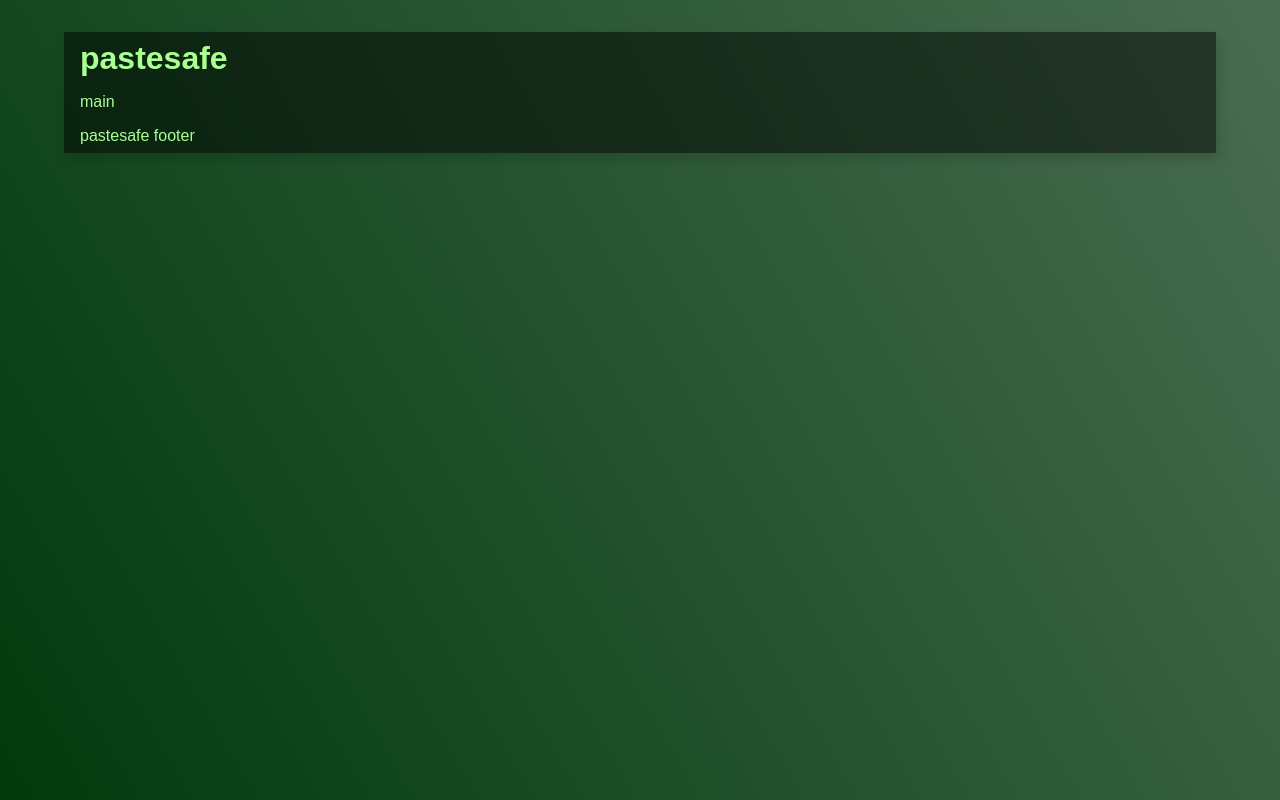
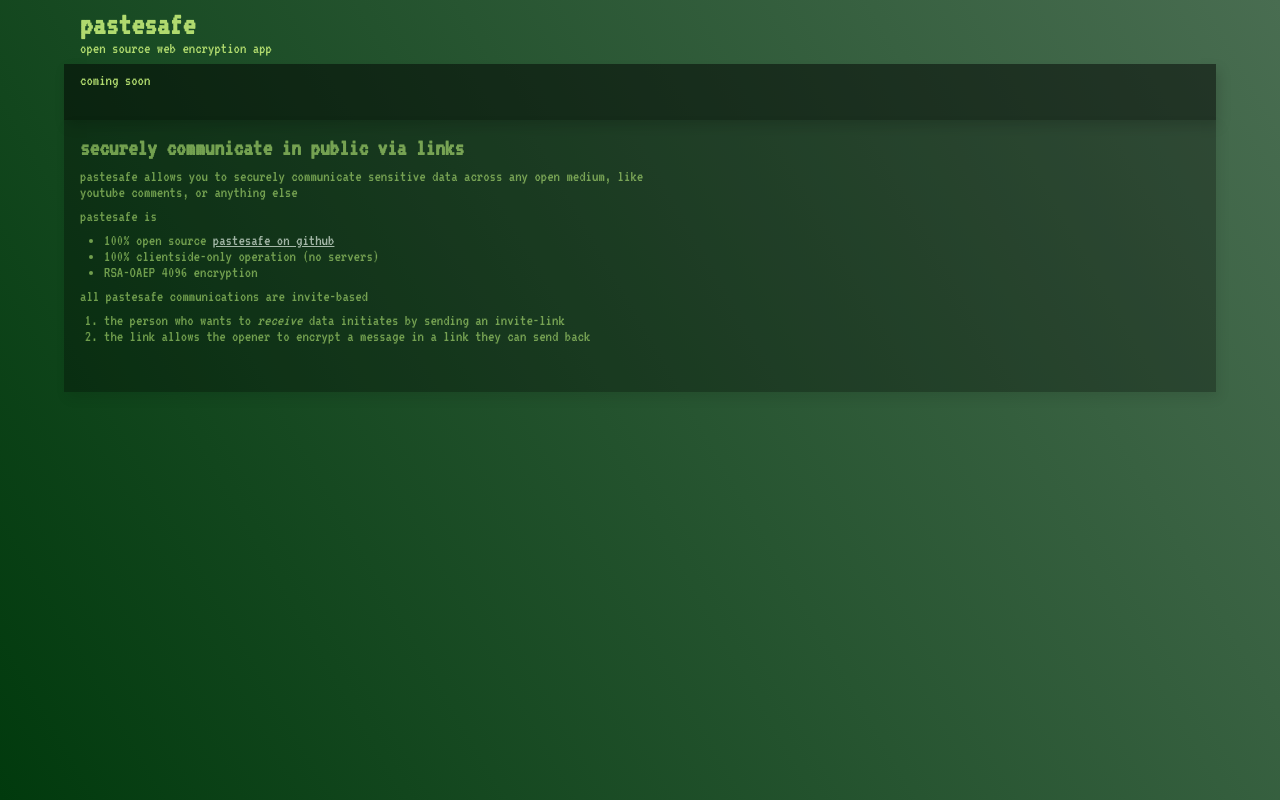
Before and after one commit to chase-moskal/pastesafe, a website: page index.html in a window 1280 px wide. Drawn offline with Linux system fonts and the light colour scheme.

Commit message:
style: add google font

```diff
--- a/index.html
+++ b/index.html
@@ -4,8 +4,7 @@
 		<meta charset="utf-8"/>
 		<meta name="viewport" content="width=device-width,initial-scale=1"/>
 		<title>pastesafe</title>
-
-		<link rel="stylesheet" href="https://fonts.googleapis.com/css?family=Oxanium&display=swap"/>
+		<link rel="stylesheet" href="https://fonts.googleapis.com/css2?family=VT323&display=swap"/>
 		<link rel="stylesheet" href="./style.css"/>
 
 		<script type="importmap-shim" src="./dist/importmap.json"></script>
@@ -13,14 +12,31 @@
 		<script async defer src="https://unpkg.com/es-module-shims@0.5.2/dist/es-module-shims.js"></script>
 	</head>
 	<body>
-		<header>
-			<h1>pastesafe</h1>
+		<header class=siteheader>
+			<div class=title>
+				<h1>pastesafe</h1>
+				<p>open source web encryption app</p>
+			</div>
 		</header>
-		<main>
-			main
+		<main class=sitemain>
+			coming soon
 		</main>
-		<footer>
-			pastesafe footer
+		<footer class=sitefooter>
+			<div class=stdcontent>
+				<h2>securely communicate in public via links</h2>
+				<p>pastesafe allows you to securely communicate sensitive data across any open medium, like youtube comments, or anything else</p>
+				<p>pastesafe is</p>
+				<ul>
+					<li>100% open source <a href="https://github.com/chase-moskal/pastesafe">pastesafe on github</a></li>
+					<li>100% clientside-only operation (no servers)</li>
+					<li>RSA-OAEP 4096 encryption</li>
+				</ul>
+				<p>all pastesafe communications are invite-based</p>
+				<ol>
+					<li>the person who wants to <em>receive</em> data initiates by sending an invite-link</li>
+					<li>the link allows the opener to encrypt a message in a link they can send back</li>
+				</ol>
+			</div>
 		</footer>
 	</body>
 </html>
--- a/style.css
+++ b/style.css
@@ -18,22 +18,46 @@ html, body {
 	min-height: 100%;
 }
 
-html {
-	padding-top: 2em;
-}
-
 body {
 	width: 90%;
 	max-width: 1600px;
 	margin: auto;
-	transition: all 1s ease;
+	transition: width 1s ease;
 }
 
-body > * {
+.siteheader,
+.sitemain,
+.sitefooter {
 	padding: 0.5em 1em;
 }
 
-@media (max-width: 1000px) {
+.sitemain {
+	padding-bottom: 2em;
+}
+
+.sitefooter {
+	padding-top: 1em;
+	padding-bottom: 3em;
+}
+
+.sitefooter > div {
+	max-width: 600px;
+}
+
+.stdcontent > * + * {
+	margin-top: 0.5em;
+}
+
+.stdcontent ul,
+.stdcontent ol {
+	padding-left: 1.5em;
+}
+
+a {
+	color: white;
+}
+
+@media (max-width: 700px) {
 	body {
 		width: 100%;
 	}
@@ -46,13 +70,17 @@ body > * {
 */
 
 html {
-	color: #aaff92;
+	font-family: "VT323", sans-serif;
+	color: #b0da6e;
 	background: #013a0d;
 	background: linear-gradient(-120deg, #496d51, #013a0d);
-	font-family: sans-serif;
 }
 
-body {
+.sitemain, .sitefooter {
 	background: rgba(0,0,0, 0.5);
 	box-shadow: 3px 6px 12px rgba(0,0,0, 0.15);
 }
+
+.sitefooter {
+	opacity: 0.6;
+}
```
